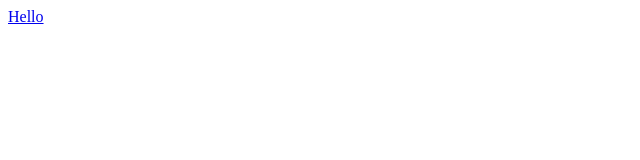
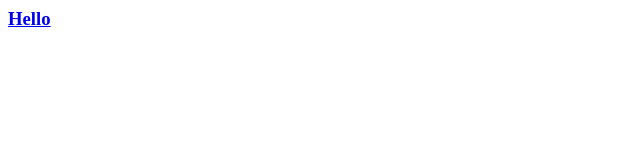
Before and after one commit to lupengfei/jxwsemi, a plain HTML site: page index.html in a window 1280 px wide. Shown: the full height of the page, 0-640 px from the left. Drawn offline with Linux system fonts and the light colour scheme.

Commit message:
Update index.html

```diff
--- a/index.html
+++ b/index.html
@@ -2,7 +2,7 @@
 
 <body>
 
-<h3></h3><a href="itms-services://?action=download-manifest&url=https://lupengfei.github.io/jxwsemi/pm25.plist">Hello</a></h3>
+<h3><a href="itms-services://?action=download-manifest&url=https://lupengfei.github.io/jxwsemi/pm25.plist">Hello</a></h3>
 
 </body>
 
```
